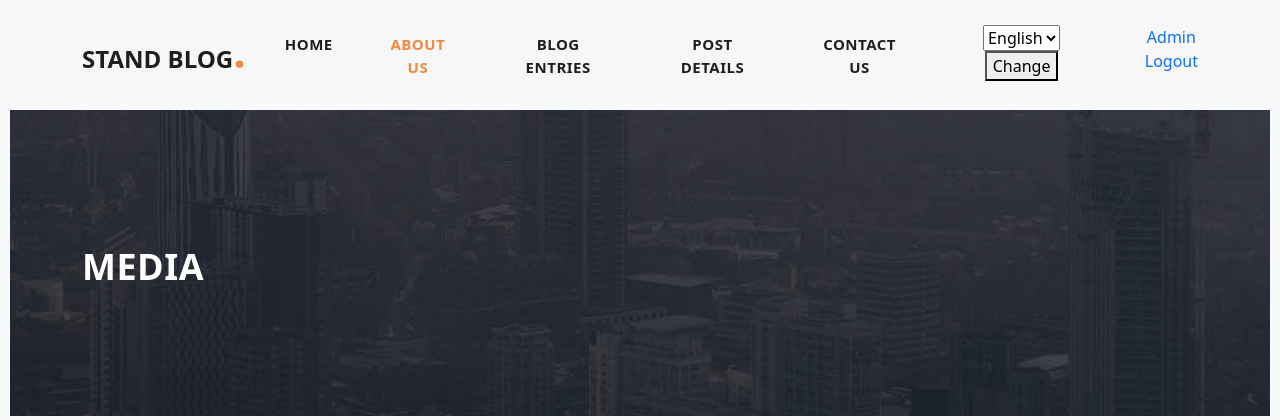
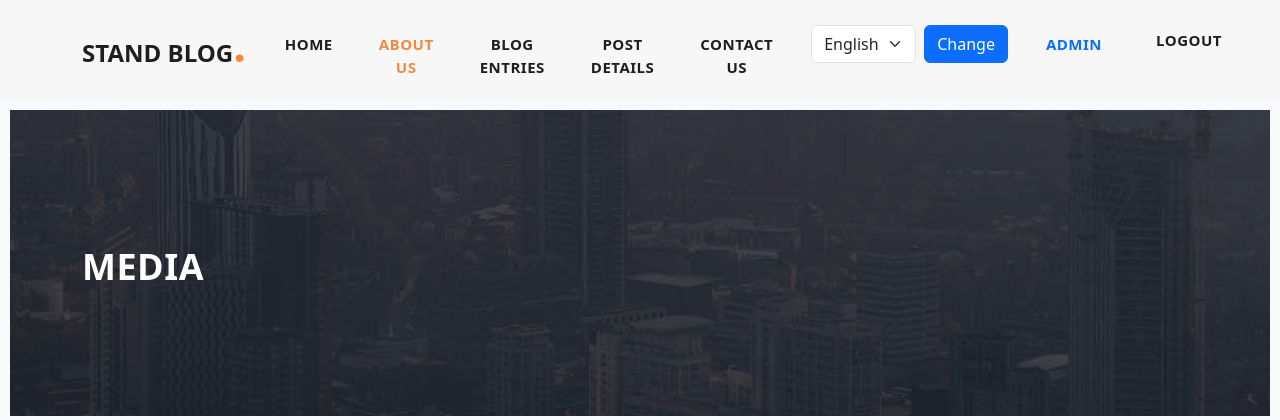
Before and after one commit to Umidbeck/Blog_4.0, a Django app: page /en/post/24/ in a window 1280 px wide. Shown: the top 420 px of the page. Run offline with Django 4.2, Linux system fonts and the light colour scheme; a user stored in the database is signed in; data comes from the database, SQL or seed files in the repository; both versions use the stored data as it was after the commit; data that the repository does not hold is empty; some libraries are stand-ins or nearby versions.

Commit message:
Add files via upload

```diff
--- a/templates/base.html
+++ b/templates/base.html
@@ -82,25 +82,30 @@
                 <a class="nav-link" href="{% url 'contact' %}">{% blocktrans %}Contact Us<{% endblocktrans %}/a>
               </li>
             <li class="nav-item">
-                <form action="{% url 'set_language' %}" method="post">
+                <form action="{% url 'set_language' %}" method="post" class="d-flex align-items-center gap-2">
                     {% csrf_token %}
-                    <select name="language">
-                        <option value="en">English</option>
-                        <option value="uz">O'zbek</option>
+                    <select name="language" class="form-select w-auto">
+                        <option value="en" {% if request.LANGUAGE_CODE == 'en' %}selected{% endif %}>English</option>
+                        <option value="uz" {% if request.LANGUAGE_CODE == 'uz' %}selected{% endif %}>O'zbek</option>
                     </select>
-                    <button type="submit">Change</button>
+                    <button type="submit" class="btn btn-primary">Change</button>
                 </form>
             </li>
+
                 {% if user.is_authenticated %}
-                <ul>
-                    <li><a href="#">{{ user.username | title }}</a></li>
-                    <li><a href="{% url 'logout' %}">Logout</a></li>
-                </ul>
+                    <li class="nav-item">
+                        <a class="nav-link fw-bold text-primary" href="#">{{ user.username | title }}</a>
+                    </li>
+                    <li class="nav-item">
+                        <a class="nav-link btn btn-outline-danger px-3 py-1" href="{% url 'logout' %}">Logout</a>
+                    </li>
                 {% else %}
-                <ul>
-                    <li><a href="{% url 'login' %}">Login |</a></li>
-                    <li><a href="{% url 'register' %}">Sign |</a></li>
-                </ul>
+                    <li class="nav-item">
+                        <a class="nav-link btn btn-outline-primary px-3 py-1 me-2" href="{% url 'login' %}">Login</a>
+                    </li>
+                    <li class="nav-item">
+                        <a class="nav-link btn btn-primary px-3 py-1" href="{% url 'register' %}">Sign Up</a>
+                    </li>
                 {% endif %}
             </ul>
           </div>
--- a/templates/category_tag.html
+++ b/templates/category_tag.html
@@ -50,6 +50,12 @@
                         <li><a href="{% url 'hashtag_posts' tag.id %}">{{ tag }}</a></li>
                     </ul>
                     {% endfor %}
+                {% if request.user.is_staff %}
+                    <a href="{% url 'post-create' %}" class="btn btn-warning">
+                        <i class="content"></i> Yangi post yaratish
+                    </a>
+
+                {% endif %}
                 </div>
             </div>
         </div>
--- a/templates/post-details.html
+++ b/templates/post-details.html
@@ -55,6 +55,15 @@
                               <li><a href="#">{{ tag.name }}</a></li>
                                 {% endfor %}
                             </ul>
+                          {% if request.user.is_staff %}
+                            <a href="{% url 'post_update' post.pk %}" class="btn btn-warning">
+                                <i class="fas fa-edit"></i> O‘zgartirish
+                            </a>
+
+                            <a href="{% url 'post_delete' post.pk %}" class="btn btn-danger">
+                                <i class="fas fa-trash"></i> O‘chirish
+                            </a>
+                         {% endif %}
                           </div>
                           <div class="col-6">
                             <ul class="post-share">
```
Also changed, not shown: templates/post_delete.html (added, +26 -0 lines), templates/post_form.html (+32 -6 lines), db.sqlite3.
